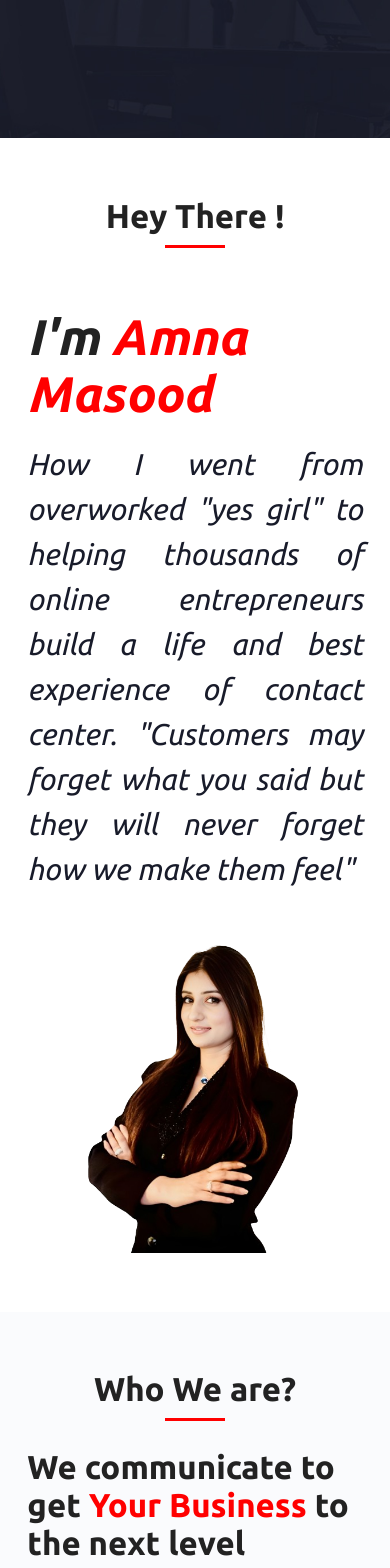
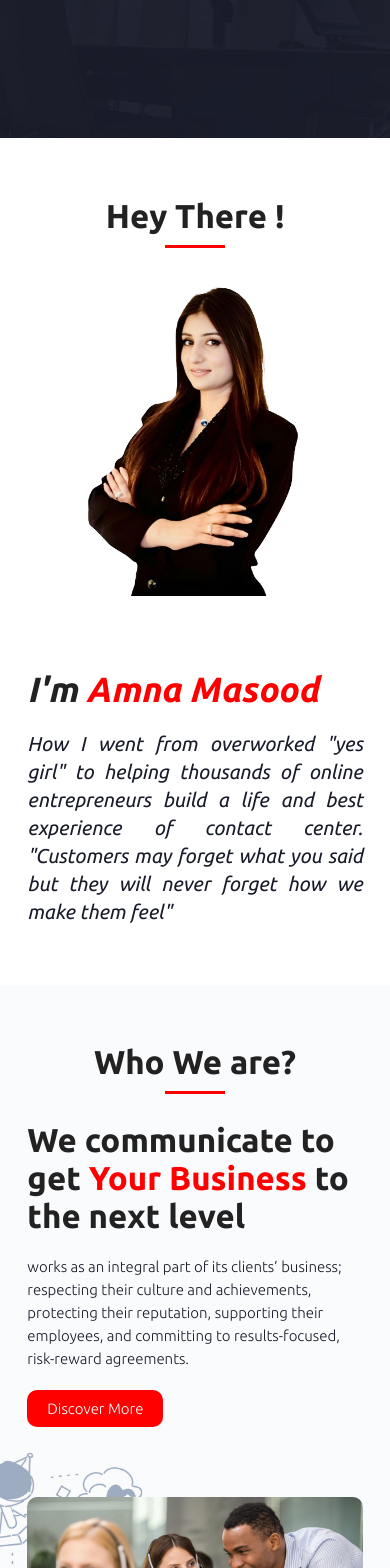
Before and after one commit to saadk738/call-hub-pros, a React (Vite) app: page /About in a window 390 px wide. Shown: the part 432-2000 px from the top of the page. Built offline with nearby package versions, Linux system fonts and the light colour scheme.

Commit message:
handle mobile responsiveness of about, career and services pg

```diff
--- a/src/App.css
+++ b/src/App.css
@@ -39,7 +39,8 @@ body {
   line-height: 23px;
 }
 
-.hero-heading {
+.hero-heading,
+.hero-heading1 {
   font-family: Ubuntu-Bold;
   font-size: 60px;
   color: white;
@@ -124,4 +125,12 @@ body {
   .padding{
     padding: 15% 7%;
   }
+
+  .hero-heading1 {
+  font-family: Ubuntu-Bold;
+  font-size: 40px;
+  line-height: 60px;
+  color: white;
+  text-align: center;
 }
+}
--- a/src/pages/about/About.css
+++ b/src/pages/about/About.css
@@ -76,3 +76,24 @@
     justify-content: center;
     align-items: center;
 }
+
+@media screen and (max-width: 900px) {
+    .about-heading1{
+        font-size: 35px;
+    }
+
+    .about-heading1 span{
+        font-size: 35px;
+    }
+
+    .about-text1 {
+        font-size: 20px;
+        line-height: 28px;
+        font-family: Ubuntu-Italic;
+        text-align: justify;
+    }
+
+    .h-sec2-pb{
+        padding-bottom: 30px;
+    }
+}
--- a/src/pages/about/About.jsx
+++ b/src/pages/about/About.jsx
@@ -8,8 +8,10 @@ import TipsAndUpdatesIcon from '@mui/icons-material/TipsAndUpdates';
 import AutoGraphIcon from '@mui/icons-material/AutoGraph';
 import Footer from '../../components/footer/Footer'
 import NavBar from '../../components/navBar/NavBar'
+import useIsMobile from '../../hooks/useIsMobile'
 
 export default function About() {
+    const isMobile = useIsMobile();
     return (
         <>
             <NavBar active='About Us' />
@@ -24,17 +26,22 @@ export default function About() {
                 <div className="global-heading1 text-center" data-aos="fade-up">Hey There !</div>
                 <div className="text-center mb-5per" data-aos="fade-up" ><div className="hr" /></div>
                 <Grid container spacing={5}>
+              {isMobile &&  <Grid item sm={6} xs={12}>
+                        <div className="text-center">
+                            <img src={amna} alt='img' width='75%' className=' br-10' data-aos="fade-up" />
+                        </div>
+                    </Grid>}
                     <Grid item sm={6} xs={12} data-aos="fade-up">
                         <div className="about-heading1">I'm <span>Amna Masood</span>
                         </div>
                         <div className='about-text1 mt-20'>How I went from overworked "yes girl" to helping thousands of online entrepreneurs build a life and best experience of contact center. "Customers may forget what you said but they will never forget how we make them feel"</div>
 
                     </Grid>
-                    <Grid item sm={6} xs={12}>
+                   {!isMobile && <Grid item sm={6} xs={12}>
                         <div className="text-center">
                             <img src={amna} alt='img' width='75%' className=' br-10' data-aos="fade-left" />
                         </div>
-                    </Grid>
+                    </Grid>}
 
                 </Grid>
             </div>
@@ -62,7 +69,7 @@ export default function About() {
             </div>
             {/* section bg */}
             <div className='about-bg-section padding'>
-                <div className="hero-heading" data-aos="fade-up">We are partners whom you can trust</div>
+                <div className="hero-heading1" data-aos="fade-up">We are partners whom you can trust</div>
             </div>
             {/* section 3  */}
             <div className="about-sec3 padding">
--- a/src/pages/career/Career.jsx
+++ b/src/pages/career/Career.jsx
@@ -20,7 +20,7 @@ export default function Career() {
                     <Grid item xs={2.5}></Grid>
                     <Grid item sm={7} xs={12}>
                         <div className="career-form">
-                            <div className="global-heading1 text-center" data-aos="fade-up">Join Our Team</div>
+                            <div className="global-heading1 text-center">Join Our Team</div>
                             <div className="text-center mb-5per" data-aos="fade-up"><div className="hr" /></div>
                             <Grid container spacing={3}>
                                 <Grid item sm={6} xs={12}>
--- a/src/pages/home/Home.jsx
+++ b/src/pages/home/Home.jsx
@@ -145,7 +145,7 @@ export default function Home() {
                 <div className="text-center mb-5per" data-aos="fade-up" ><div className="hr" /></div>
                 <Grid container spacing={5}>
                     <Grid item sm={5.5} xs={12}>
-                        <img src={aboutImg} alt='img' width='100%' className='mt-80 br-10' data-aos={isMobile ? "zoom-in-up" : "fade-right"} />
+                        <img src={aboutImg} alt='img' width='100%' className={isMobile?'br-10 mt-20':'mt-80 br-10'} data-aos={isMobile ? "zoom-in-up" : "fade-right"} />
                     </Grid>
                     <Grid item sm={6.5} xs={12}>
                         <img src={aboutImg1} alt='img' width='100%' data-aos={isMobile ? "zoom-in-up" : "fade-left"} />
--- a/src/pages/services/Services.css
+++ b/src/pages/services/Services.css
@@ -1,5 +1,12 @@
 .flex-row{
     display: flex;
     align-items: center;
-    gap: 40px;
+    flex-wrap: wrap;
+    gap: 25px;
 }
+
+.h-sec4-list-item1{
+    display: flex;
+    align-items: center;
+    gap: 10px;
+}
--- a/src/pages/services/Services.jsx
+++ b/src/pages/services/Services.jsx
@@ -12,9 +12,11 @@ import SupportRoundedIcon from '@mui/icons-material/SupportRounded';
 import MarkChatReadRoundedIcon from '@mui/icons-material/MarkChatReadRounded';
 import Partners from '../home/components/Partners'
 import NavBar from '../../components/navBar/NavBar'
+import useIsMobile from '../../hooks/useIsMobile'
 
 
 export default function Services() {
+    const isMobile = useIsMobile();
     const features = ["Professional Staff", 'Affordable Price', '100% Guarantee Satisfaction', '24/7 Support']
     const features1 = ["Professional", 'Experience', '24/7 Support']
 
@@ -74,7 +76,7 @@ export default function Services() {
                 <div className="text-center mb-5per" data-aos="fade-up" ><div className="hr" /></div>
                 <Grid container spacing={5}>
                     <Grid item sm={5.5} xs={12}>
-                        <img src={servicesImg1} alt='img' width='100%' className=' br-10' data-aos="fade-right" />
+                        <img src={servicesImg1} alt='img' width='100%' className=' br-10' data-aos={isMobile ? "fade-up" : "fade-right"} />
                     </Grid>
                     <Grid item sm={6.5} xs={12} data-aos="fade-up">
                         <div className="global-heading1">We promise to <span>protect</span> your brand
@@ -84,7 +86,7 @@ export default function Services() {
                             Our customized solutions reflect your brand’s unique identity, offering personalized service that resonates with your customers. By continuously integrating the latest advancements in technology and best practices, we keep your brand ahead of the curve. Trust Call Hub Pros to deliver consistent, reliable support that strengthens your customer relationships and upholds your brand's integrity.</div>
                         <div className='mt-20 flex-row'>
                             {features1.map((e, i) => (
-                                <div className='h-sec4-list-item' key={i} >
+                                <div className='h-sec4-list-item1' key={i} >
                                     <div >
                                         <CheckCircleRoundedIcon sx={{ color: 'red' }} />
                                     </div>
@@ -135,15 +137,14 @@ export default function Services() {
                 <div className="hero-heading" data-aos="fade-up" >We are partners whom you can trust</div>
             </div>
             {/* section  5 */}
-            <div className="h-sec1">
-                <Grid container spacing={5}>
-                    <Grid item sm={1.5} xs={12}>
+            <div className="h-sec1"> <Grid container spacing={5}>
+                    <Grid item sm={1.5} xs={4}>
                         <div className="h-sec1-heading" data-aos="fade-right">
                             <span>Our</span>
                             Technology Partners
                         </div>
                     </Grid>
-                    <Grid item sm={10} xs={10}>
+                    <Grid item sm={10} xs={7}>
                         <Partners />
                     </Grid>
                 </Grid>
@@ -172,7 +173,7 @@ export default function Services() {
                         </div>
                     </Grid>
                     <Grid item sm={5.5} xs={12}>
-                        <img src={servicesImg2} alt='img' width='100%' className=' br-10' data-aos="fade-left" />
+                        <img src={servicesImg2} alt='img' width='100%' className=' br-10' data-aos={isMobile ? "fade-up" : "fade-left"} />
                     </Grid>
                 </Grid>
             </div>
```
